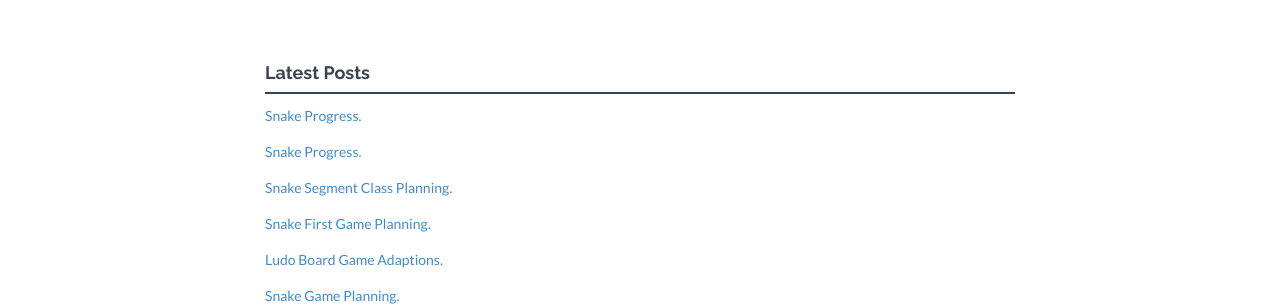
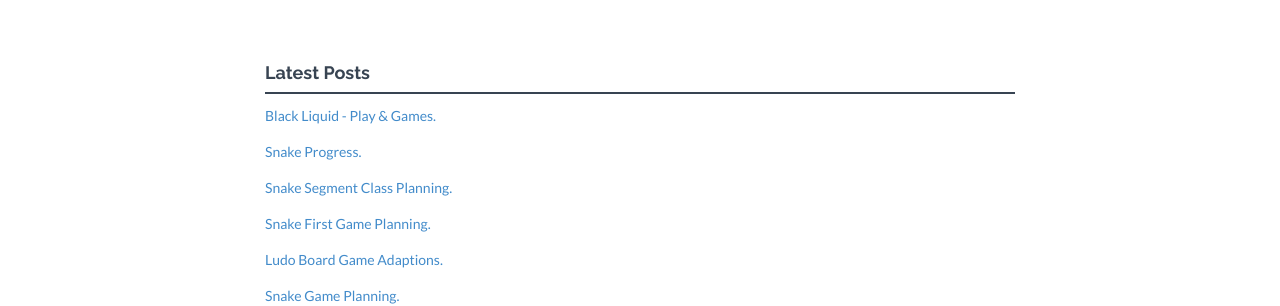
Before and after one commit to Stroudie2/Stroudie2.github.io, a Jekyll site: the page built from index.html, in a window 1280 px wide and 900 px high, scrolled down 628 px. Shown: the part 153-459 px from the top of the window. Built offline with Jekyll 4.4.1, drawn with Linux system fonts in a browser that asks for light colours; nearby versions of some CDN libraries.

Commit message:
Update 2017-11-06-Play&Games.markdown

```diff
--- a/_posts/2017-11-06-Play&Games.markdown
+++ b/_posts/2017-11-06-Play&Games.markdown
@@ -1,6 +1,6 @@
 ---
 layout: post
-title: Snake Progress
+title: Black Liquid - Play & Games
 date: 2017-11-06T12:48:00.000Z
 author: Alex Stroud
 categories:
```
